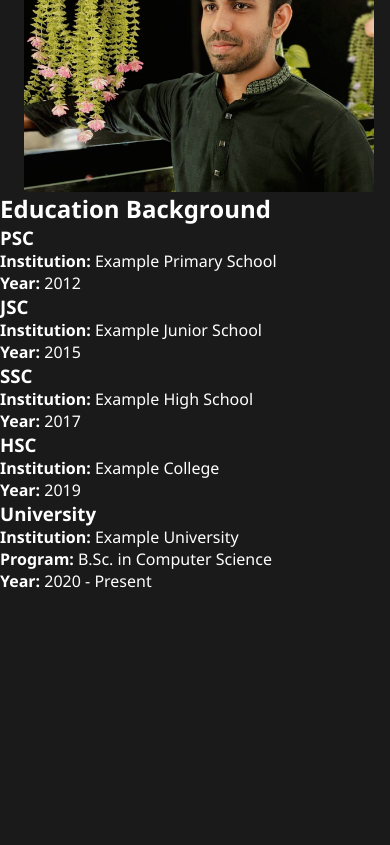
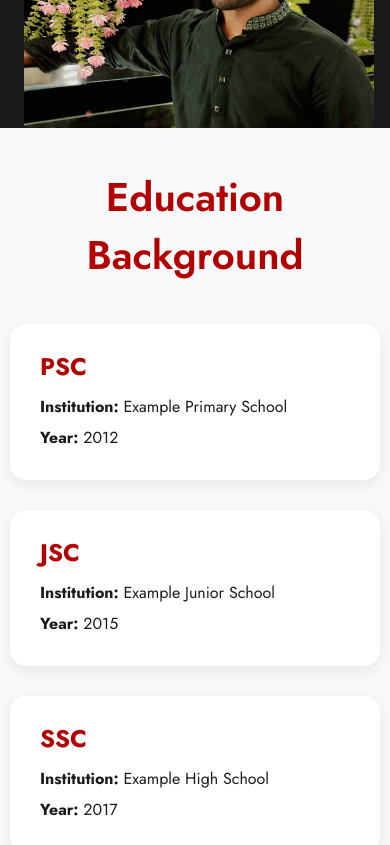
Before and after one commit to nayeemislamnishad/Nayeem, a plain HTML site: page index.html in a window 390 px wide. Shown: the part 700-1545 px from the top of the page. Before the commit the page ends 1292 px from the top, so only its background shows below. Drawn offline with Linux system fonts and the light colour scheme; a web font is replaced by a local one.

Commit message:
Update style.css

```diff
--- a/style.css
+++ b/style.css
@@ -146,10 +146,67 @@ body {
   pointer-events: none;
 }
 
+.education-section {
+  background-color: #f8f9fa;
+  padding: 60px 40px;
+  font-family: 'Jost', sans-serif;
+  color: #1a1a1a;
+}
+
+.education-section h2 {
+  text-align: center;
+  font-size: 2.5rem;
+  margin-bottom: 40px;
+  font-weight: 600;
+  color: #b30000;
+}
+
+.education-list {
+  display: grid;
+  grid-template-columns: 1fr 1fr;
+  gap: 30px;
+  width: 100%;
+  max-width: 1000px;
+  margin: 0 auto;
+}
+
+
+
+.education-card {
+  background: white;
+  padding: 25px 30px;
+  border-radius: 16px;
+  box-shadow: 0 4px 15px rgba(0,0,0,0.08);
+  transition: transform 0.3s ease, box-shadow 0.3s ease;
+}
+
+.education-card:hover {
+  transform: translateY(-5px);
+  box-shadow: 0 8px 25px rgba(0,0,0,0.12);
+}
+
+.education-card h3 {
+  font-size: 1.5rem;
+  color: #b30000;
+  margin-bottom: 10px;
+}
+
+.education-card p {
+  font-size: 1rem;
+  line-height: 1.6;
+  margin: 5px 0;
+}
+
+
+
+
+
+
 /* Responsive Design */
 @media (max-width: 768px) {
   .split-layout {
     flex-direction: column;
+    height: 700px;
   }
 
   .left-panel,
@@ -206,6 +263,27 @@ body {
   .right-panel {
     min-height: 300px;
   }
+
+  .education-list {
+    grid-template-columns: 1fr; /* Stack vertically on tablets/small screens */
+    gap: 20px;
+  }
+
+  .education-section {
+    padding: 40px 20px;
+  }
+
+  .education-section h2 {
+    font-size: 2rem;
+  }
+
+  .education-card h3 {
+    font-size: 1.3rem;
+  }
+
+  .education-card p {
+    font-size: 0.95rem;
+  }
 }
 
 
@@ -236,3 +314,71 @@ body {
   width: calc(100% + 1.3px);
   height: 100%;
 }
+
+
+
+.education-section {
+  background-color: #f8f9fa;
+  padding: 60px 40px;
+  font-family: 'Jost', sans-serif;
+  color: #1a1a1a;
+}
+
+.education-section h2 {
+  text-align: center;
+  font-size: 2.5rem;
+  margin-bottom: 40px;
+  font-weight: 600;
+  color: #b30000;
+}
+
+.education-list {
+  display: grid;
+  grid-template-columns: 1fr 1fr;
+  gap: 30px;
+  max-width: 1000px;
+  margin: 0 auto;
+}
+
+.education-card {
+  background: white;
+  padding: 25px 30px;
+  border-radius: 16px;
+  box-shadow: 0 4px 15px rgba(0,0,0,0.08);
+  transition: transform 0.3s ease, box-shadow 0.3s ease;
+
+}
+
+.education-card:hover {
+  transform: translateY(-5px);
+  box-shadow: 0 8px 25px rgba(0,0,0,0.12);
+}
+
+.education-card h3 {
+  font-size: 1.5rem;
+  color: #b30000;
+  margin-bottom: 10px;
+}
+
+.education-card p {
+  font-size: 1rem;
+  line-height: 1.6;
+  margin: 5px 0;
+}
+
+@media (max-width: 768px) {
+  .education-list {
+    grid-template-columns: 1fr;
+    width: 100%;
+    margin: 0;
+    padding: 0;
+  }
+
+  .education-card {
+    width: 100%;
+  }
+
+  .education-section {
+    padding: 40px 10px;
+  }
+}
```
